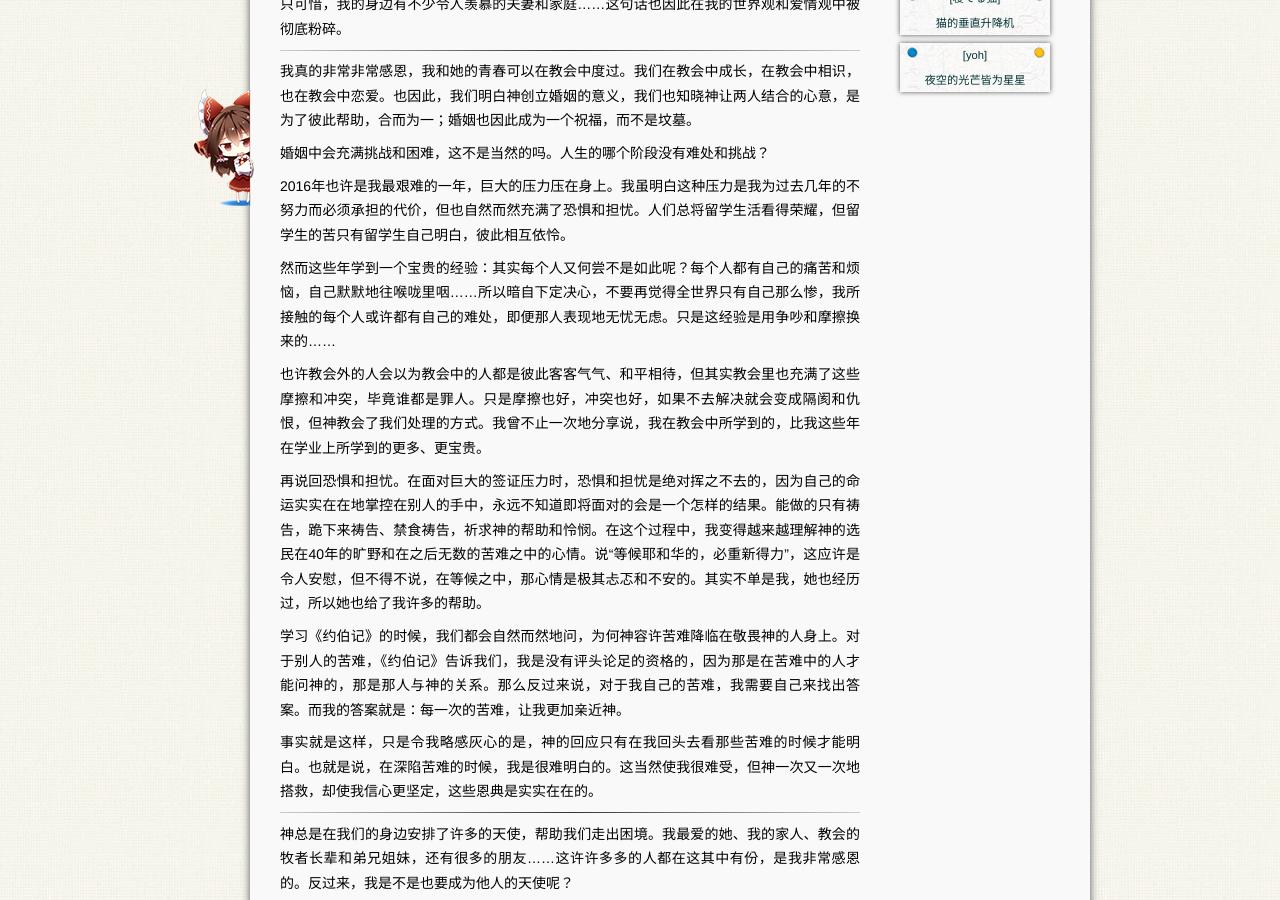
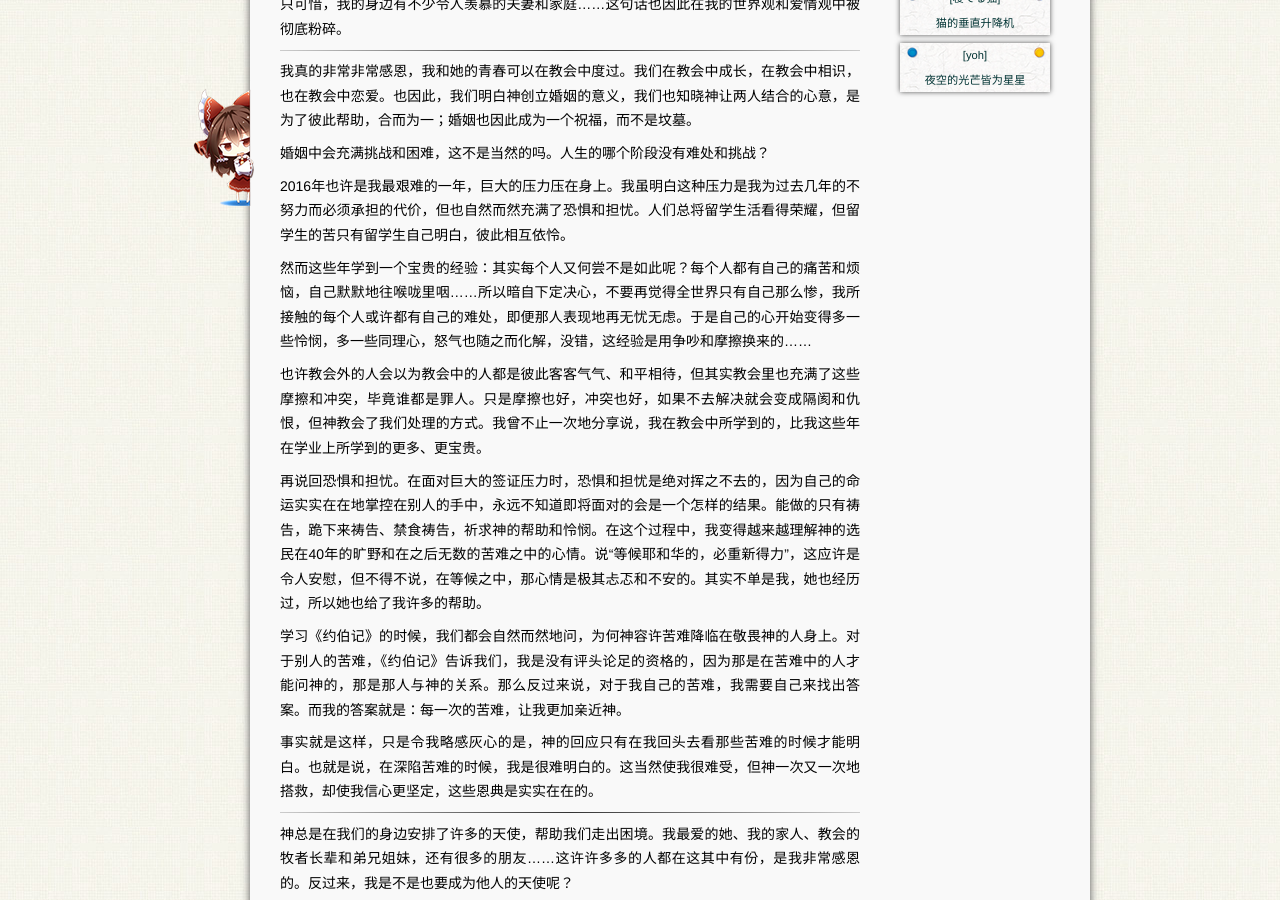
Before and after one commit to SoraNoIseki/soranoiseki.github.io, a Jekyll site: the page built from _posts/2017-05-02-post.md, in a window 1280 px wide and 900 px high, scrolled down 853 px. Built offline with Jekyll 4.4.1, drawn with Linux system fonts in a browser that asks for light colours; comment, search, counter and statistics services are not loaded.

Commit message:
日志修改

```diff
--- a/_posts/2017-05-02-post.md
+++ b/_posts/2017-05-02-post.md
@@ -34,7 +34,7 @@ cover:
 
 2016年也许是我最艰难的一年，巨大的压力压在身上。我虽明白这种压力是我为过去几年的不努力而必须承担的代价，但也自然而然充满了恐惧和担忧。人们总将留学生活看得荣耀，但留学生的苦只有留学生自己明白，彼此相互依怜。
 
-然而这些年学到一个宝贵的经验：其实每个人又何尝不是如此呢？每个人都有自己的痛苦和烦恼，自己默默地往喉咙里咽……所以暗自下定决心，不要再觉得全世界只有自己那么惨，我所接触的每个人或许都有自己的难处，即便那人表现地无忧无虑。只是这经验是用争吵和摩擦换来的……
+然而这些年学到一个宝贵的经验：其实每个人又何尝不是如此呢？每个人都有自己的痛苦和烦恼，自己默默地往喉咙里咽……所以暗自下定决心，不要再觉得全世界只有自己那么惨，我所接触的每个人或许都有自己的难处，即便那人表现地再无忧无虑。于是自己的心开始变得多一些怜悯，多一些同理心，怒气也随之而化解，没错，这经验是用争吵和摩擦换来的……
 
 也许教会外的人会以为教会中的人都是彼此客客气气、和平相待，但其实教会里也充满了这些摩擦和冲突，毕竟谁都是罪人。只是摩擦也好，冲突也好，如果不去解决就会变成隔阂和仇恨，但神教会了我们处理的方式。我曾不止一次地分享说，我在教会中所学到的，比我这些年在学业上所学到的更多、更宝贵。
 
```
